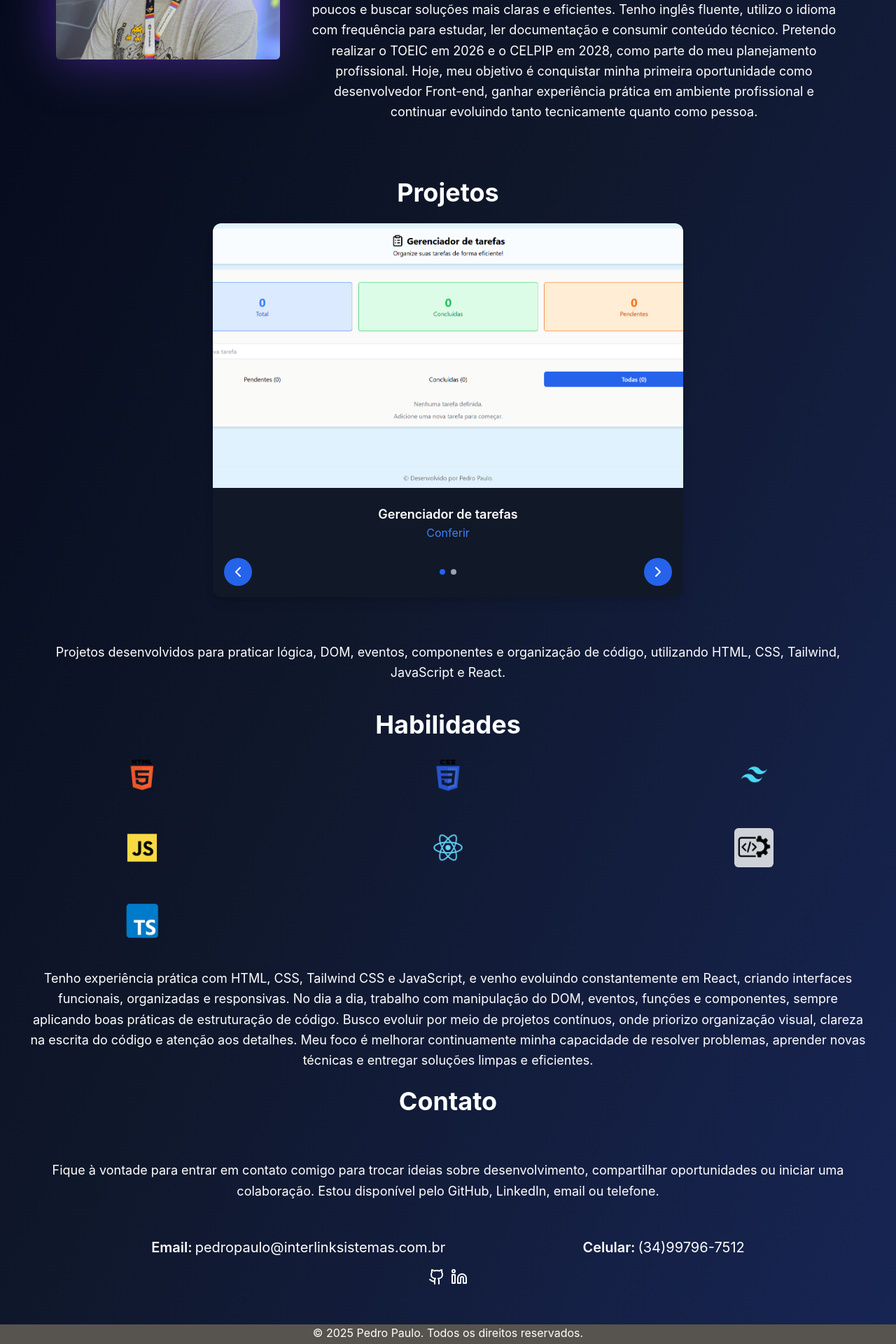
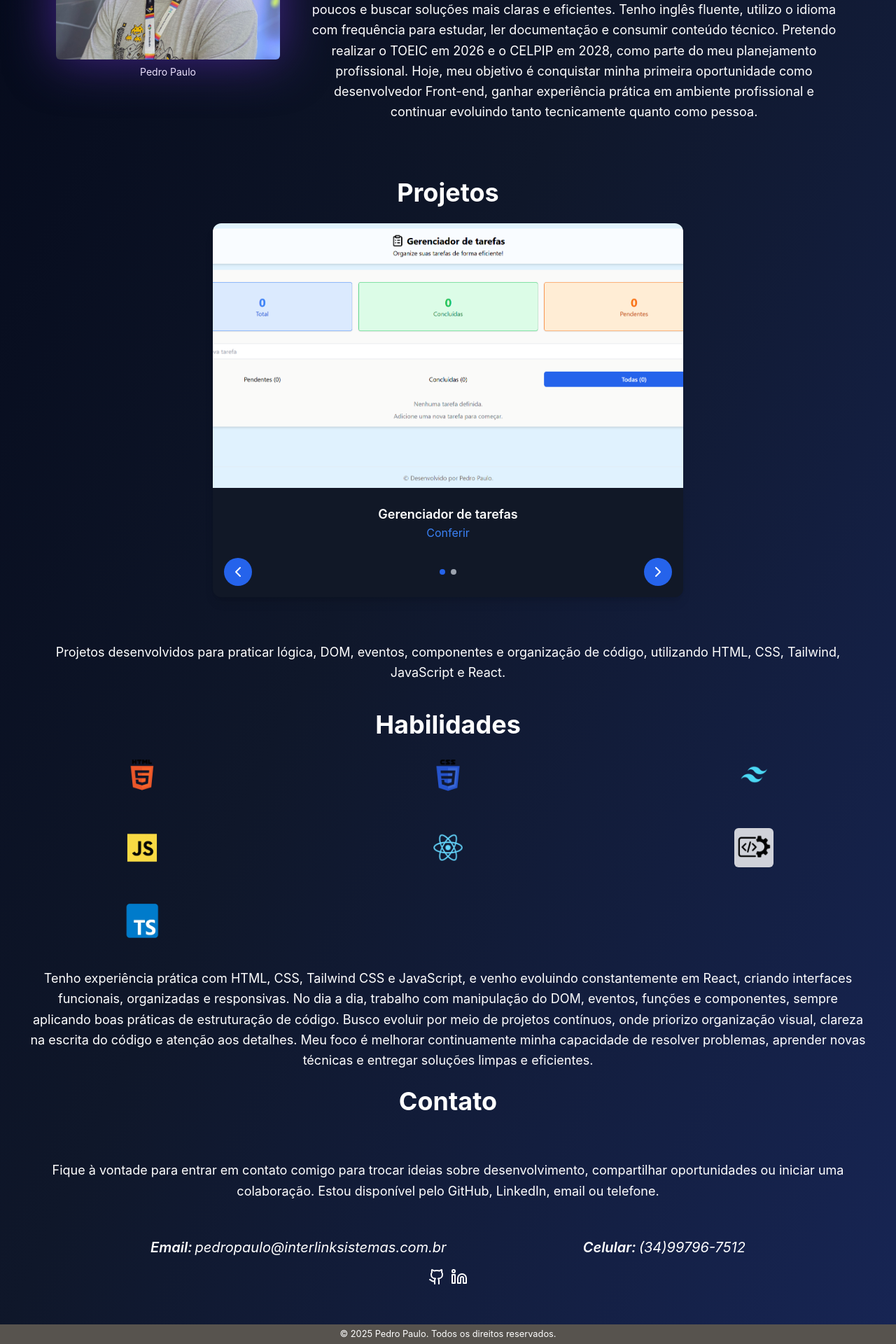
Before and after one commit to P3dr0PRR/Portif-lio, a React (Vite) app: page / in a window 1280 px wide. Shown: the part 875-2795 px from the top of the page at 70% size. Built offline with nearby package versions, Linux system fonts and the light colour scheme.

Commit message:
feet: Implementação do html semântico no projeto

```diff
--- a/src/App.jsx
+++ b/src/App.jsx
@@ -5,10 +5,10 @@ import { Footer } from "./Footer/footer.jsx";
 
 const App = () => {
   return (
-    <div className="min-h-screen bg-gradient-to-br from-slate-950 via-slate-900 to-blue-950">
+    <main className="min-h-screen bg-gradient-to-br from-slate-950 via-slate-900 to-blue-950">
       <Body />
       <Footer />
-    </div>
+    </main>
   );
 };
 
--- a/src/Body/About.jsx
+++ b/src/Body/About.jsx
@@ -3,15 +3,18 @@ import { Download } from "lucide-react";
 
 export function About() {
   return (
-    <div>
+    <section>
+      <header>
         <div className="flex flex-col">
           <h2 className="text-3xl font-bold mb-6 text-white text-center mt-10">
             Pedro Paulo
           </h2>
-        <h2 className="text-xl font-semibold mb-6 text-white text-center">
+          <p className="text-xl font-semibold mb-6 text-white text-center">
             Desenvolvimento front-end com foco em código limpo
-        </h2>
+          </p>
         </div>
+      </header>
+
       <div className="flex flex-col md:flex-row w-full items-center justify-center md:justify-between px-6 md:px-20 gap-10">
         <section className="text-white py-20">
           <div className="container text-center mx-auto px-4">
@@ -33,6 +36,7 @@ export function About() {
             </a>
           </div>
         </section>
+
         <section className="py-20">
           <div className="container mx-auto px-4">
             <img
@@ -45,6 +49,6 @@ export function About() {
           </div>
         </section>
       </div>
-    </div>
+    </section>
   );
 }
--- a/src/Body/Body.jsx
+++ b/src/Body/Body.jsx
@@ -6,12 +6,12 @@ import { Contato } from "../Body/Contato.jsx";
 
 export function Body() {
   return (
-    <div className="flex flex-col cursor-default">
+    <main className="flex flex-col cursor-default">
       <About />
       <QuemSou />
       <Projetos />
       <Habilidades />
       <Contato />
-    </div>
+    </main>
   );
 }
--- a/src/Body/Contato.jsx
+++ b/src/Body/Contato.jsx
@@ -3,16 +3,16 @@ import { Linkedin } from "lucide-react";
 
 export function Contato() {
   return (
-    <div className="flex flex-col justify-between items-center  text-white">
+    <section className="flex flex-col justify-between items-center text-white">
       <h1 className="text-4xl font-bold p-6   text-center">Contato</h1>
-      <h3 className="text-lg leading-relaxed text-white text-center mx-10 mt-10">
+      <p className="text-lg leading-relaxed text-white text-center mx-10 mt-10">
         Fique à vontade para entrar em contato comigo para trocar ideias sobre
         desenvolvimento, compartilhar oportunidades ou iniciar uma colaboração.
         Estou disponível pelo GitHub, LinkedIn, email ou telefone.
-      </h3>
+      </p>
 
       <div className="flex flex-col justify-center items-center  my-12 w-full text-white p-1 gap-4">
-        <div className="flex flex-col md:flex-row  items-center justify-between md:justify-evenly w-full px-4">
+        <address className="flex flex-col md:flex-row  items-center justify-between md:justify-evenly w-full px-4">
           <div className="flex items-center md:text-xl">
             <p className="mr-1 font-semibold ">Email: </p>
             <p> pedropaulo@interlinksistemas.com.br</p>
@@ -22,13 +22,14 @@ export function Contato() {
             <p className="mr-1 font-semibold ">Celular: </p>
             <p> (34)99796-7512</p>
           </div>
-        </div>
+        </address>
 
-        <div className="flex items-center justify-center gap-2 mb-1">
+        <nav className="flex items-center justify-center gap-2 mb-1">
           <a
             href="https://github.com/P3dr0PRR"
             target="_blank"
             rel="noopener noreferrer"
+            aria-label="Meu perfil no GitHub"
           >
             <Github className="text-white w-6 h-6 hover:text-gray-400 cursor-pointer hover:scale-110" />
           </a>
@@ -36,11 +37,12 @@ export function Contato() {
             href="https://www.linkedin.com/in/pedrocadev"
             target="_blank"
             rel="noopener noreferrer"
+            aria-label="Meu perfil no LinkedIn"
           >
             <Linkedin className="text-white w-6 h-6 hover:text-gray-400 cursor-pointer hover:scale-110" />
           </a>
-        </div>
+        </nav>
       </div>
-    </div>
+    </section>
   );
 }
--- a/src/Body/Habilidades.jsx
+++ b/src/Body/Habilidades.jsx
@@ -1,80 +1,90 @@
 export function Habilidades() {
   return (
-    <div>
+    <section>
       <h2 className="text-4xl font-bold mb-6 text-white text-center mt-10">
         Habilidades
       </h2>
-      <div className="grid grid-cols-3 gap-8 gap-y-12 mb-4">
-        <div className="flex flex-col items-center">
+      <ul
+        aria-label="Tecnologias que sei"
+        className="grid grid-cols-3 gap-8 gap-y-12 mb-4"
+      >
+        <li className="flex flex-col items-center">
           <img
             loading="lazy"
             decoding="async"
             title="HTML"
             src="/Habilidades/HTML.png"
+            alt="HTML"
             className="h-14 w-14"
-          ></img>
-        </div>
+          />
+        </li>
 
-        <div className="flex flex-col items-center">
+        <li className="flex flex-col items-center">
           <img
             loading="lazy"
             decoding="async"
             title="CSS"
             src="/Habilidades/CSS.png"
+            alt="CSS"
             className="h-14 w-14"
-          ></img>
-        </div>
+          />
+        </li>
 
-        <div className="flex flex-col items-center">
+        <li className="flex flex-col items-center">
           <img
             loading="lazy"
             decoding="async"
             title="TAILWIND"
             src="/Habilidades/TAILWIND.png"
+            alt="TAILWIND"
             className="h-14 w-14"
-          ></img>
-        </div>
+          />
+        </li>
 
-        <div className="flex flex-col items-center">
+        <li className="flex flex-col items-center">
           <img
             loading="lazy"
             decoding="async"
             title="JavaScript"
             src="/Habilidades/JS.png"
+            alt="JavaScript"
             className="h-14 w-14"
-          ></img>
-        </div>
+          />
+        </li>
 
-        <div className="flex flex-col items-center">
+        <li className="flex flex-col items-center">
           <img
             loading="lazy"
             decoding="async"
             title="REACT"
             src="/Habilidades/react.png"
+            alt="REACT"
             className="h-14 w-14"
-          ></img>
-        </div>
+          />
+        </li>
 
-        <div className="flex flex-col items-center">
+        <li className="flex flex-col items-center">
           <img
             loading="lazy"
             decoding="async"
             title="BOAS PRÁTICAS"
             src="/Habilidades/BOAS.png"
+            alt="BOAS PRÁTICAS"
             className="h-14 w-14 bg-white/80 rounded-md"
-          ></img>
-        </div>
-        <div className="flex flex-col items-center">
+          />
+        </li>
+        <li className="flex flex-col items-center">
           <img
             loading="lazy"
             decoding="async"
             title="TypeScript"
             src="/Habilidades/TS.png"
+            alt="TypeScript"
             className="h-14 w-14"
-          ></img>
-        </div>
-      </div>
-      <h3 className="text-lg leading-relaxed text-white text-center mx-10 mt-10">
+          />
+        </li>
+      </ul>
+      <p className="text-lg leading-relaxed text-white text-center mx-10 mt-10">
         Tenho experiência prática com HTML, CSS, Tailwind CSS e JavaScript, e
         venho evoluindo constantemente em React, criando interfaces funcionais,
         organizadas e responsivas. No dia a dia, trabalho com manipulação do
@@ -84,7 +94,7 @@ export function Habilidades() {
         aos detalhes. Meu foco é melhorar continuamente minha capacidade de
         resolver problemas, aprender novas técnicas e entregar soluções limpas e
         eficientes.
-      </h3>
-    </div>
+      </p>
+    </section>
   );
 }
--- a/src/Body/Projetos.jsx
+++ b/src/Body/Projetos.jsx
@@ -2,18 +2,18 @@ import { Carrossel } from "./carrossel.jsx";
 
 export function Projetos() {
   return (
-    <div>
+    <section>
       <h2 className="text-4xl font-bold mb-6 text-white text-center mt-10">
         Projetos
       </h2>
       <div className="flex flex-col md:flex-row w-full items-center justify-center md:justify-between px-6 md:px-20 gap-10">
         <Carrossel />
       </div>
-      <h3 className="text-lg leading-relaxed text-white text-center mx-10 mt-16">
+      <p className="text-lg leading-relaxed text-white text-center mx-10 mt-16">
         Projetos desenvolvidos para praticar lógica, DOM, eventos, componentes e
         organização de código, utilizando HTML, CSS, Tailwind, JavaScript e
         React.
-      </h3>
-    </div>
+      </p>
+    </section>
   );
 }
--- a/src/Body/QuemSou.jsx
+++ b/src/Body/QuemSou.jsx
@@ -1,10 +1,11 @@
 export function QuemSou() {
   return (
-    <div className="text-white text-center">
+    <section className="text-white text-center">
       <h1 className="text-4xl font-bold mb-6">Quem Sou</h1>
 
       <div className="flex flex-col md:flex-row items-center md:items-start md:justify-between px-6 md:px-20 py-10 gap-10">
-        <section className="w-full md:w-auto">
+        <div className="w-full md:w-auto">
+          <figure>
             <img
               loading="lazy"
               decoding="async"
@@ -19,9 +20,11 @@ export function QuemSou() {
               drop-shadow-[0_0_35px_rgba(124,58,237,0.5)]
             "
             />
-        </section>
+            <figcaption className="text-sm mt-2">Pedro Paulo</figcaption>
+          </figure>
+        </div>
 
-        <section className="flex-1 text-center items-center justify-center my-auto text-lg leading-relaxed">
+        <div className="flex-1 text-center items-center justify-center my-auto text-lg leading-relaxed">
           <p>
             Sou o Pedro Paulo, desenvolvedor Front-end em formação, com foco em
             JavaScript, React, TypeScript e Tailwind CSS. Gosto de trabalhar com
@@ -41,8 +44,8 @@ export function QuemSou() {
             ganhar experiência prática em ambiente profissional e continuar
             evoluindo tanto tecnicamente quanto como pessoa.
           </p>
-        </section>
         </div>
       </div>
+    </section>
   );
 }
--- a/src/Body/carrossel.jsx
+++ b/src/Body/carrossel.jsx
@@ -21,12 +21,17 @@ export function Carrossel() {
     setCurrentSlide((prev) => (prev + 1) % projectsObject.length);
   const prevSlide = () =>
     setCurrentSlide(
-      (prev) => (prev - 1 + projectsObject.length) % projectsObject.length
+      (prev) => (prev - 1 + projectsObject.length) % projectsObject.length,
     );
 
   return (
-    <div className="w-full flex flex-col items-center justify-center gap-6">
+    <section
+      aria-roledescription="carrossel"
+      aria-label="Projetos em destaque"
+      className="w-full flex flex-col items-center justify-center gap-6"
+    >
       <div className="w-full max-w-2xl bg-gray-900 rounded-xl overflow-hidden shadow-lg">
+        <figure>
           <div className="relative aspect-video w-full bg-black">
             <img
               src={projectsObject[currentSlide].image}
@@ -36,8 +41,7 @@ export function Carrossel() {
               className="absolute inset-0 h-full w-full object-cover"
             />
           </div>
-
-        <div className="p-6 text-center">
+          <figcaption className="p-6 text-center">
             <p className="text-white text-lg font-semibold">
               {projectsObject[currentSlide].nome}
             </p>
@@ -49,11 +53,16 @@ export function Carrossel() {
             >
               Conferir
             </a>
-        </div>
+          </figcaption>
+        </figure>
 
-        <div className="flex items-center justify-between px-4 pb-4">
+        <nav
+          aria-label="Navegação do carrossel"
+          className="flex items-center justify-between px-4 pb-4"
+        >
           <button
             onClick={prevSlide}
+            aria-label="Projeto anterior"
             className="bg-blue-600 hover:bg-blue-700 text-white p-2 rounded-full transition"
           >
             <ChevronLeft size={24} />
@@ -61,8 +70,11 @@ export function Carrossel() {
 
           <div className="flex gap-2">
             {projectsObject.map((_, index) => (
-              <div
+              <button
                 key={index}
+                onClick={() => setCurrentSlide(index)} // ← Falta isso!
+                aria-label={`Ir para projeto ${index + 1}`} // ← E isso!
+                aria-current={index === currentSlide ? "true" : "false"} // ← E isso!
                 className={`h-2 w-2 rounded-full transition ${
                   index === currentSlide ? "bg-blue-600" : "bg-gray-400"
                 }`}
@@ -72,12 +84,13 @@ export function Carrossel() {
 
           <button
             onClick={nextSlide}
+            aria-label="Próximo projeto"
             className="bg-blue-600 hover:bg-blue-700 text-white p-2 rounded-full transition"
           >
             <ChevronRight size={24} />
           </button>
+        </nav>
       </div>
-      </div>
-    </div>
+    </section>
   );
 }
--- a/src/Footer/footer.jsx
+++ b/src/Footer/footer.jsx
@@ -1,7 +1,7 @@
 export function Footer() {
   return (
     <footer className="bg-stone-600 text-white pb-1 text-center cursor-default">
-      <p>&copy; 2025 Pedro Paulo. Todos os direitos reservados.</p>
+      <small>&copy; 2025 Pedro Paulo. Todos os direitos reservados.</small>
     </footer>
   );
 }
```
Lines whose indentation alone changed are shown as unchanged.
